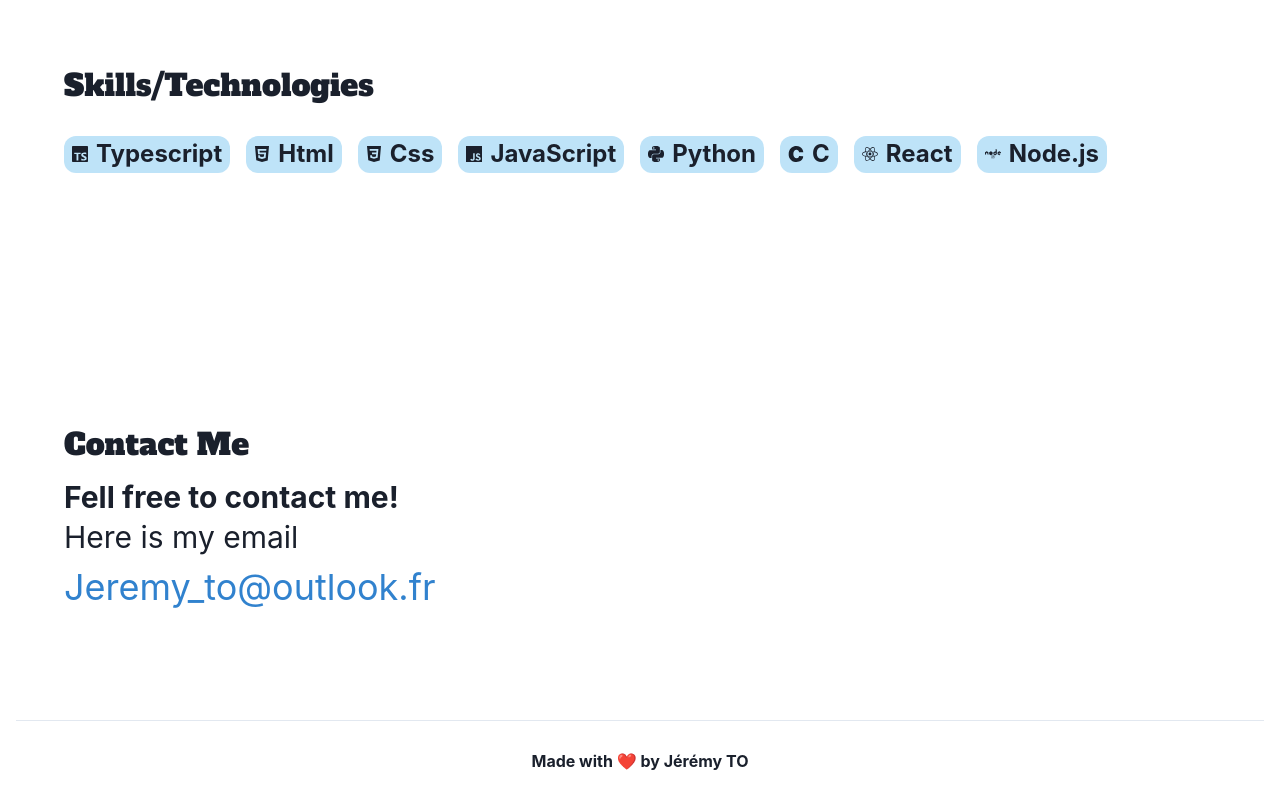
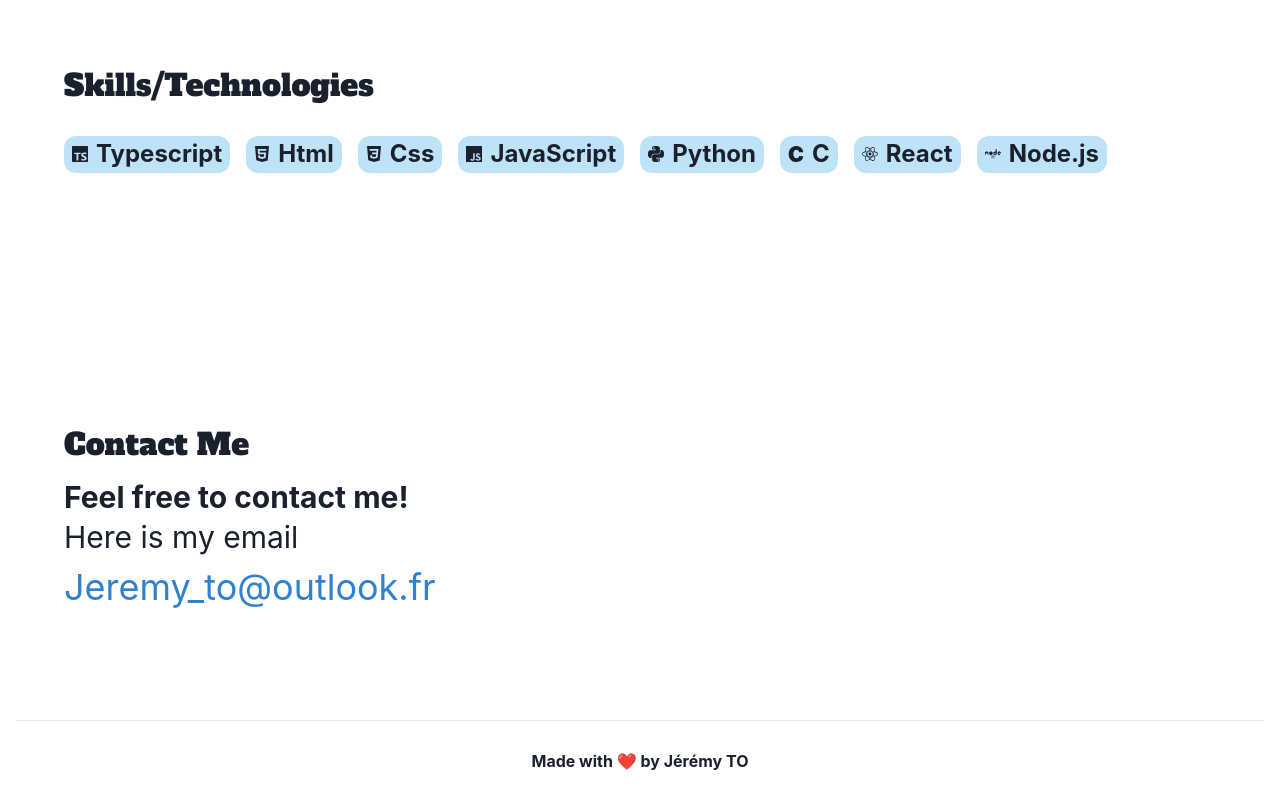
Before and after one commit to Jeremy-To/portfolioReact, a React (Vite) app: page / in a window 1280 px wide. Shown: the part 2673-3473 px from the top of the page. Built offline with nearby package versions, Linux system fonts and the light colour scheme.

Commit message:
correcting contact

```diff
--- a/src/pages/Home/components/Contact.tsx
+++ b/src/pages/Home/components/Contact.tsx
@@ -36,7 +36,7 @@ export const Contact = () => {
           }}
           mt={4}
         >
-          Fell free to contact me!
+          Feel free to contact me!
         </Heading>
         <Text fontSize={"3xl"}>Here is my email</Text>
         <Text
```
